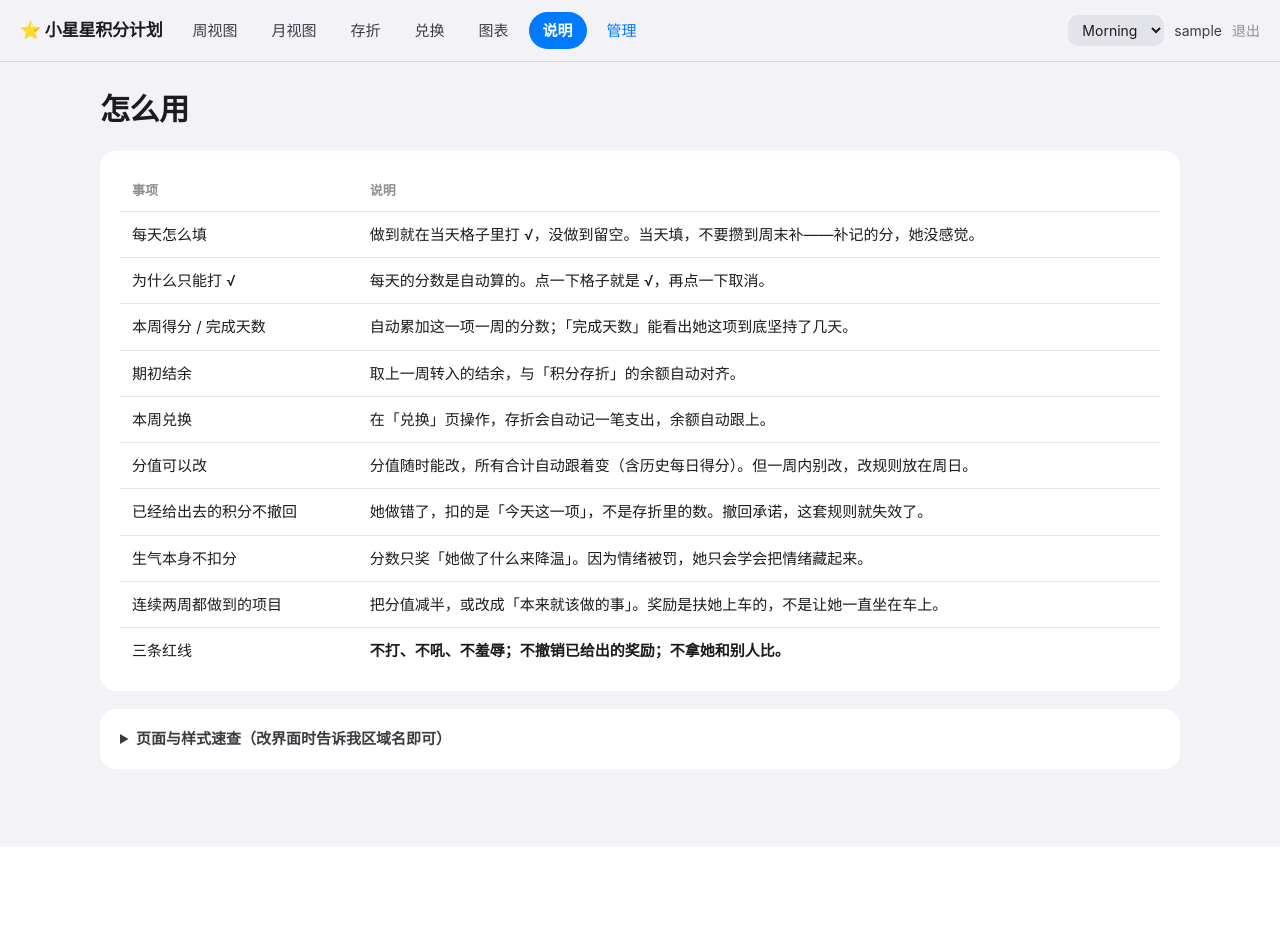
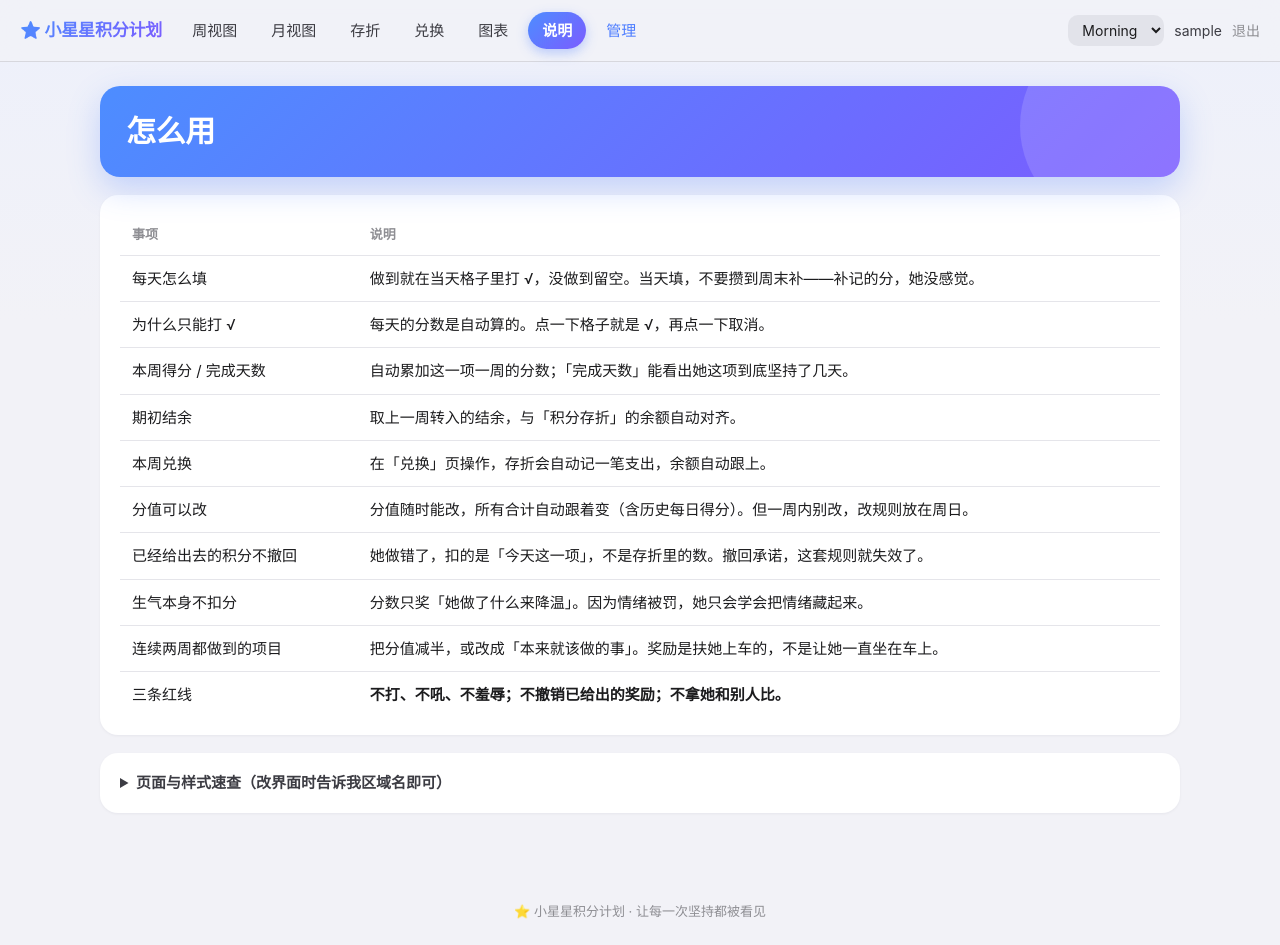
Before and after one commit to wangweitung/kid-points, a Flask app: page /help in a window 1280 px wide. Before the commit the page ends 847 px from the top, so only its background shows below. Run offline with Flask 3, Linux system fonts and the light colour scheme; the visitor is signed in with stand-in values (Sample User, id 1); data comes from the database, SQL or seed files in the repository; tables that the repository leaves empty hold one stand-in row (values such as "Sample post").

Commit message:
参考 Hexo 主题升级视觉：渐变页头横幅、胶囊导航与按钮、卡片圆点标题、渐变打卡格与今日格、页脚，移动端横幅自适应

```diff
--- a/app/static/style.css
+++ b/app/static/style.css
@@ -9,25 +9,28 @@
   --grid: #e5e5ea;
   --border: rgba(60, 60, 67, 0.12);
   --fill: rgba(120, 120, 128, 0.12);
-  --primary: #007aff;
-  --primary-dark: #0071e3;
-  --primary-soft: rgba(0, 122, 255, 0.1);
+  --primary: #4d7dff;
+  --primary-dark: #3e66e8;
+  --primary-soft: rgba(77, 125, 255, 0.1);
+  --grad: linear-gradient(135deg, #4d8dff 0%, #7b5cff 100%);
   --good: #34c759;
   --good-bg: rgba(52, 199, 89, 0.12);
+  --good-grad: linear-gradient(135deg, #3dd666, #2bb453);
   --danger: #ff3b30;
   --amber: #ff9500;
   --radius: 16px;
   --gap: clamp(14px, 2.2vw, 18px);
-  --shadow-sm: 0 1px 2px rgba(0, 0, 0, 0.04);
-  --shadow-md: 0 8px 24px rgba(0, 0, 0, 0.08);
-  --shadow-lg: 0 16px 48px rgba(0, 0, 0, 0.12);
+  --shadow-sm: 0 1px 3px rgba(28, 28, 30, 0.05);
+  --shadow-md: 0 8px 24px rgba(28, 28, 30, 0.08);
+  --shadow-lg: 0 16px 48px rgba(28, 28, 30, 0.12);
 }
 
 * { box-sizing: border-box; -webkit-tap-highlight-color: transparent; }
 
 body {
   margin: 0;
-  background: var(--page);
+  /* 页面顶部一层淡淡的渐变底色，白卡片更突出 */
+  background: linear-gradient(180deg, #edf0fb 0%, var(--page) 320px) no-repeat, var(--page);
   color: var(--ink);
   font-family: -apple-system, BlinkMacSystemFont, "SF Pro Text", "Segoe UI",
     "PingFang SC", "Microsoft YaHei", system-ui, sans-serif;
@@ -67,10 +70,14 @@ a:hover { text-decoration: none; }
   border-bottom: 1px solid rgba(60, 60, 67, 0.15);
 }
 .brand {
-  font-weight: 700;
+  font-weight: 800;
   font-size: 17px;
   letter-spacing: -0.2px;
-  color: var(--ink);
+  /* 渐变文字（emoji 保持原色） */
+  background: var(--grad);
+  -webkit-background-clip: text;
+  background-clip: text;
+  color: transparent;
   display: inline-flex;
   align-items: center;
   gap: 6px;
@@ -82,11 +89,16 @@ a:hover { text-decoration: none; }
   padding: 7px 14px;
   border-radius: 999px;
   font-weight: 500;
-  transition: background 0.15s, color 0.15s;
+  transition: background 0.15s, color 0.15s, box-shadow 0.15s;
 }
 .nav a:hover { background: var(--fill); text-decoration: none; color: var(--ink); }
-.nav a.active { background: var(--primary); color: #fff; font-weight: 600; }
-.nav a.nav-admin { color: var(--primary); }
+.nav a.active {
+  background: var(--grad);
+  color: #fff;
+  font-weight: 600;
+  box-shadow: 0 4px 12px rgba(77, 125, 255, 0.35);
+}
+.nav a.nav-admin:not(.active) { color: var(--primary); }
 .userbox { display: flex; align-items: center; gap: 10px; font-size: 14px; margin-left: auto; }
 .who { color: var(--ink-2); }
 .logout { color: var(--muted); }
@@ -103,15 +115,35 @@ a:hover { text-decoration: none; }
 /* ---------- layout ---------- */
 .container { max-width: 1120px; margin: 0 auto; padding: 24px 20px 60px; }
 
+/* page head: Hexo 主题式渐变横幅 */
 .page-head {
+  position: relative;
   display: flex;
   justify-content: space-between;
   align-items: flex-start;
-  gap: 16px;
+  gap: 14px 16px;
   flex-wrap: wrap;
   margin-bottom: var(--gap);
+  padding: 22px 26px;
+  border-radius: 20px;
+  background: var(--grad);
+  color: #fff;
+  box-shadow: 0 12px 32px rgba(77, 125, 255, 0.28);
+  overflow: hidden;
 }
-.page-head .muted { margin: 4px 0 0; font-size: 15px; }
+.page-head::before {
+  content: "";
+  position: absolute;
+  top: -60px;
+  right: -40px;
+  width: 200px;
+  height: 200px;
+  border-radius: 50%;
+  background: rgba(255, 255, 255, 0.14);
+  pointer-events: none;
+}
+.page-head h1 { color: #fff; }
+.page-head .muted { margin: 4px 0 0; font-size: 14px; color: rgba(255, 255, 255, 0.85); }
 
 .chips { display: flex; gap: 8px; flex-wrap: wrap; }
 .chip {
@@ -130,13 +162,41 @@ a:hover { text-decoration: none; }
 .chip-balance b { color: var(--primary-dark); }
 .chip-score { background: var(--good-bg); color: #1e7e34; }
 .chip-score b { color: #1e7e34; }
+/* 横幅内的 chip 改为半透明白 */
+.page-head .chip,
+.page-head .chip-balance,
+.page-head .chip-score {
+  background: rgba(255, 255, 255, 0.2);
+  color: #fff;
+  box-shadow: none;
+  backdrop-filter: blur(4px);
+  -webkit-backdrop-filter: blur(4px);
+}
+.page-head .chip b,
+.page-head .chip-balance b,
+.page-head .chip-score b { color: #fff; }
 
 .card {
   background: var(--surface);
   border: none;
-  border-radius: var(--radius);
+  border-radius: 18px;
   padding: 18px 20px;
   margin-bottom: var(--gap);
+  box-shadow: var(--shadow-sm);
+}
+
+/* 卡片标题：渐变圆点（Hexo 主题常见的节标题装饰） */
+.card h2::before,
+.guide-page h2::before,
+.auth-card h2::before {
+  content: "";
+  display: inline-block;
+  width: 8px;
+  height: 8px;
+  border-radius: 50%;
+  background: var(--grad);
+  margin-right: 8px;
+  vertical-align: 2px;
 }
 
 /* ---------- buttons ---------- */
@@ -489,6 +559,16 @@ input:focus, select:focus, textarea:focus {
 .tag-daily { background: var(--primary-soft); color: var(--primary-dark); }
 .tag-redeem { background: rgba(255, 45, 85, 0.12); color: #d81e4f; }
 .tag-off { background: rgba(255, 59, 48, 0.12); color: var(--danger); }
+
+/* ---------- footer ---------- */
+.footer {
+  max-width: 1120px;
+  margin: 0 auto;
+  padding: 10px 20px calc(24px + env(safe-area-inset-bottom));
+  text-align: center;
+  font-size: 13px;
+  color: var(--muted);
+}
 
 /* ---------- auth ---------- */
 .auth-body {
--- a/app/templates/base.html
+++ b/app/templates/base.html
@@ -49,6 +49,8 @@
   {% block content %}{% endblock %}
 </main>
 
+<footer class="footer">⭐ 小星星积分计划 · 让每一次坚持都被看见</footer>
+
 <script src="{{ url_for('static', filename='app.js') }}"></script>
 {% block scripts %}{% endblock %}
 </body>
```
Also changed, not shown: other parts of app/static/style.css (+24 -13 lines).
